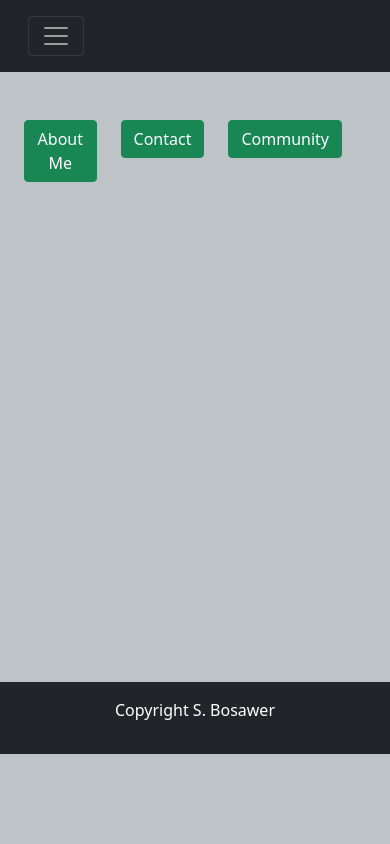
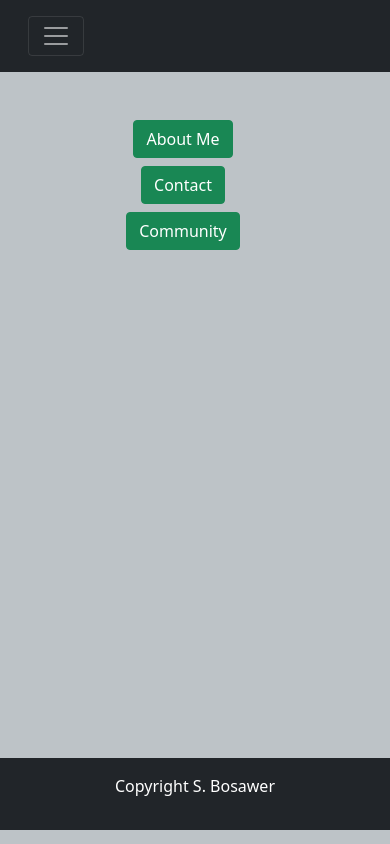
Before and after one commit to samuelbosawer/sacode-day08-project01, a plain HTML site: page index.html in a window 390 px wide. Drawn offline with nearby package versions, Linux system fonts and the light colour scheme.

Commit message:
Perbaikan Content

```diff
--- a/index.html
+++ b/index.html
@@ -35,20 +35,20 @@
     <div class="main">
         <!-- Content -->
         <div class="row container mt-5 text-center">
-            <div class="col">
+            <div class="col-sm-6 col-md-4 mb-2 ">
                 <!-- Button trigger modal -->
                 <button type="button" class="btn btn-success" data-bs-toggle="modal" data-bs-target="#about">
                    About Me
                 </button>
             </div>
 
-            <div class="col">
+            <div class="col-sm-6 col-md-4 mb-2 ">
                 <button type="button" class="btn btn-success" data-bs-toggle="modal" data-bs-target="#contact">
                     Contact
                  </button>
             </div>
 
-            <div class="col">
+            <div class="col-sm-6 col-md-4 mb-2 ">
                 <button type="button" class="btn btn-success" data-bs-toggle="modal" data-bs-target="#community">
                     Community
                  </button>
```
